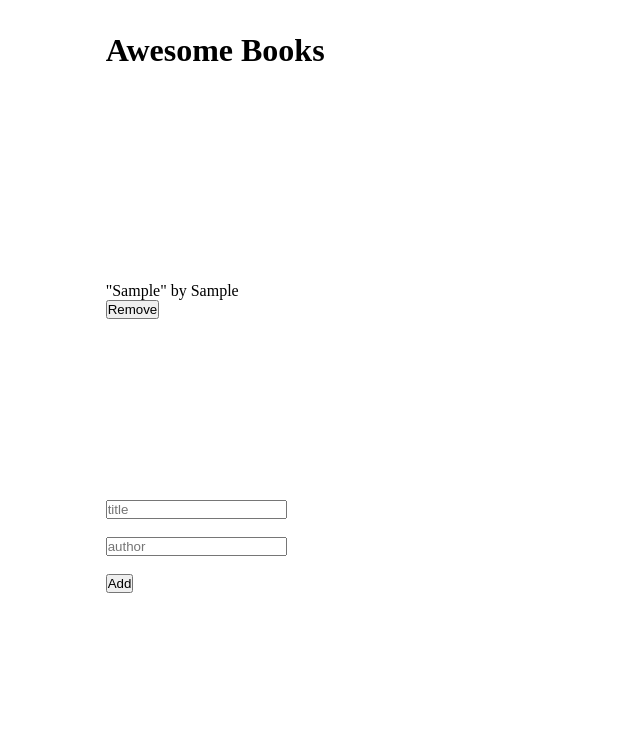
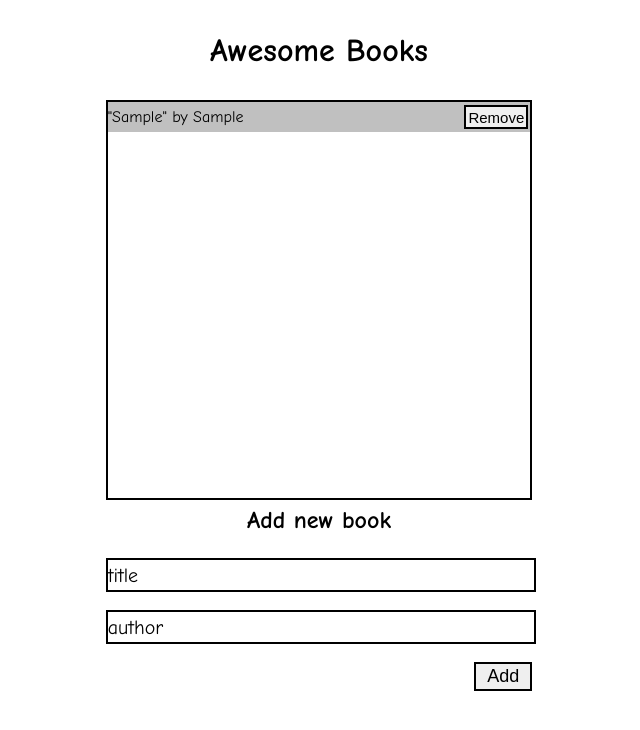
Before and after one commit to menyagah/AwesomeBooks, a website: page index.html in a window 1280 px wide. Both pictures are taken after typing "Sample", "Sample" into the empty fields and a click on the button "Add". Shown: the whole page, without its empty margins (321-961 px from the left). Drawn offline with Linux system fonts and the light colour scheme.

Commit message:
Style the booklists, add and remove button

```diff
--- a/app.js
+++ b/app.js
@@ -16,9 +16,10 @@ class Book {
     const bookItem = JSON.parse(localStorage.getItem('book') || '[]');
     bookItem.forEach(({ title, author, id }) => {
       const div = document.createElement('div');
-      div.innerHTML = `<div class="user-details">"${title}" by ${author}</div>
-                          <button class='remove-btn' id='${id}'>Remove</button>
-                          `;
+      div.classList.add('user-details');
+      div.innerHTML = ` <div>"${title}" by ${author}</div>
+                        <button class='remove-btn' id='${id}'>Remove</button>
+                        `;
       inputData.appendChild(div);
     });
   }
@@ -31,6 +32,7 @@ class Book {
     this.displayBooks();
   }
 }
+
 const book = new Book(inputTitle, inputAuthor);
 
 addBtn.addEventListener('click', () => {
--- a/css/style.css
+++ b/css/style.css
@@ -8,6 +8,7 @@
 
 .main_content {
   display: grid;
+  font-family: "Comic Sans MS", "Comic Sans", sans-serif;
   height: 100vh;
   grid-template-columns:2fr 2fr 2fr ;
   grid-template-rows:1fr 4fr 3fr;
@@ -15,6 +16,7 @@
 
 .top-header{
   display: flex;
+  justify-content: center;
   align-items: center;
   grid-column-start: 2;
   grid-column-end:3 ;
@@ -37,3 +39,62 @@
   grid-row-start: 3;
   grid-row-end: 4;
 }
+
+.input-title,
+.input-author{
+  width: 100%;
+  height: 30px;
+  font-size: 20px;
+  border: 2px solid black;
+}
+
+.add-book {
+  display: flex;
+  height: 40px;
+  align-items: center;
+  justify-content: center;
+}
+
+.btn-cont {
+  display: flex;
+  justify-content: flex-end;
+}
+
+.add-btn {
+  width: 54px;
+  height: 25px;
+  font-size: 18px;
+  border: 2px solid black;
+}
+
+.remove-btn{
+  width: 60px;
+  margin-right: 2px;
+  height: 20px;
+  font-size: 15px;
+  border: 2px solid black;
+}
+
+.input-data {
+  display: flex;
+  flex-direction: column;
+  border: 2px solid black;
+}
+
+.user-details {
+  display: flex;
+  justify-content: space-between;
+  align-items: center;
+  width: 100%;
+  height: 30px;
+}
+
+.user-details:nth-child(odd) {
+  background-color: silver;
+}
+
+::placeholder{
+  font-family: "Comic Sans MS", "Comic Sans", sans-serif;
+  color: black;
+  opacity: 1;
+}
--- a/index.html
+++ b/index.html
@@ -14,12 +14,17 @@
         <div class="input-data">
 
         </div>
+
         <div class="form-data">
+            <div class="add-book-cont">
+                <h2 class="add-book">Add new book</h2><br>
+            </div>
             <input type="text" class="input-title" placeholder="title"><br>
             <br>
             <input type="text" class="input-author" placeholder="author"><br>
             <br>
-            <button class="add-btn">Add</button>
+            <div class="btn-cont"><button class="add-btn">Add</button></div>
+
         </div>
 
     </main>
```
